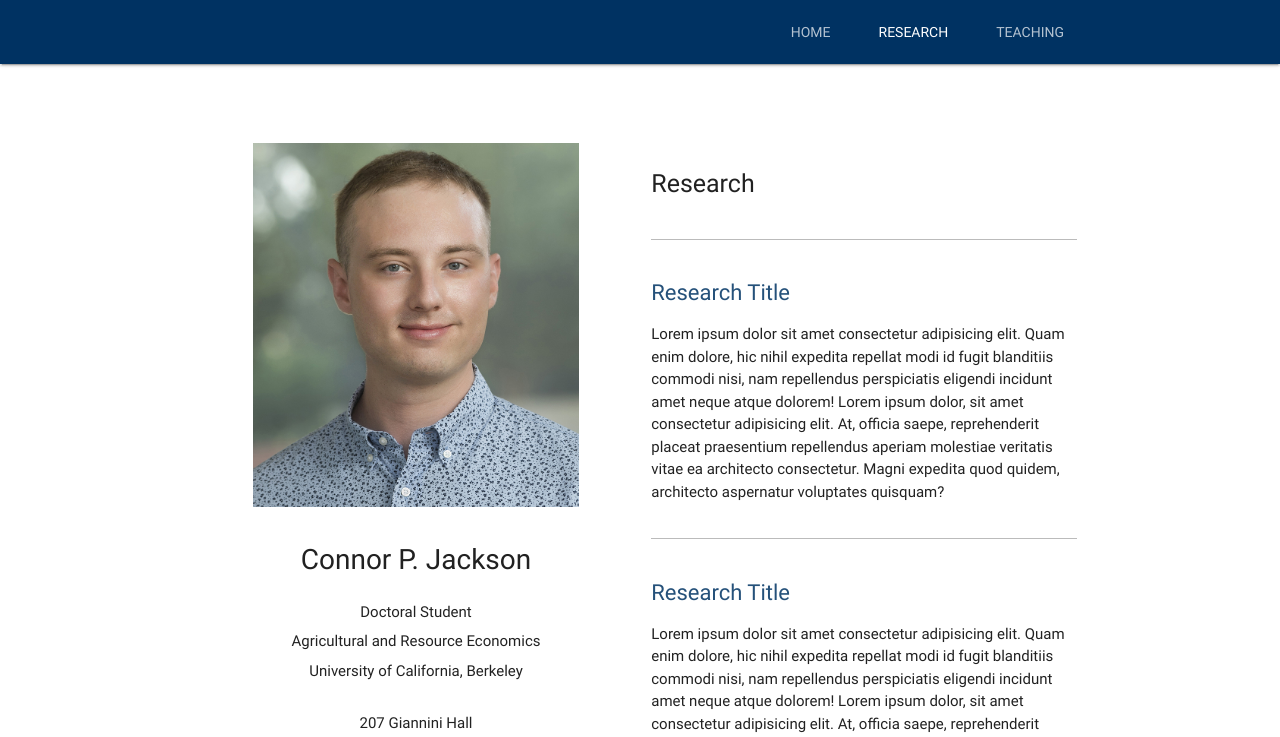
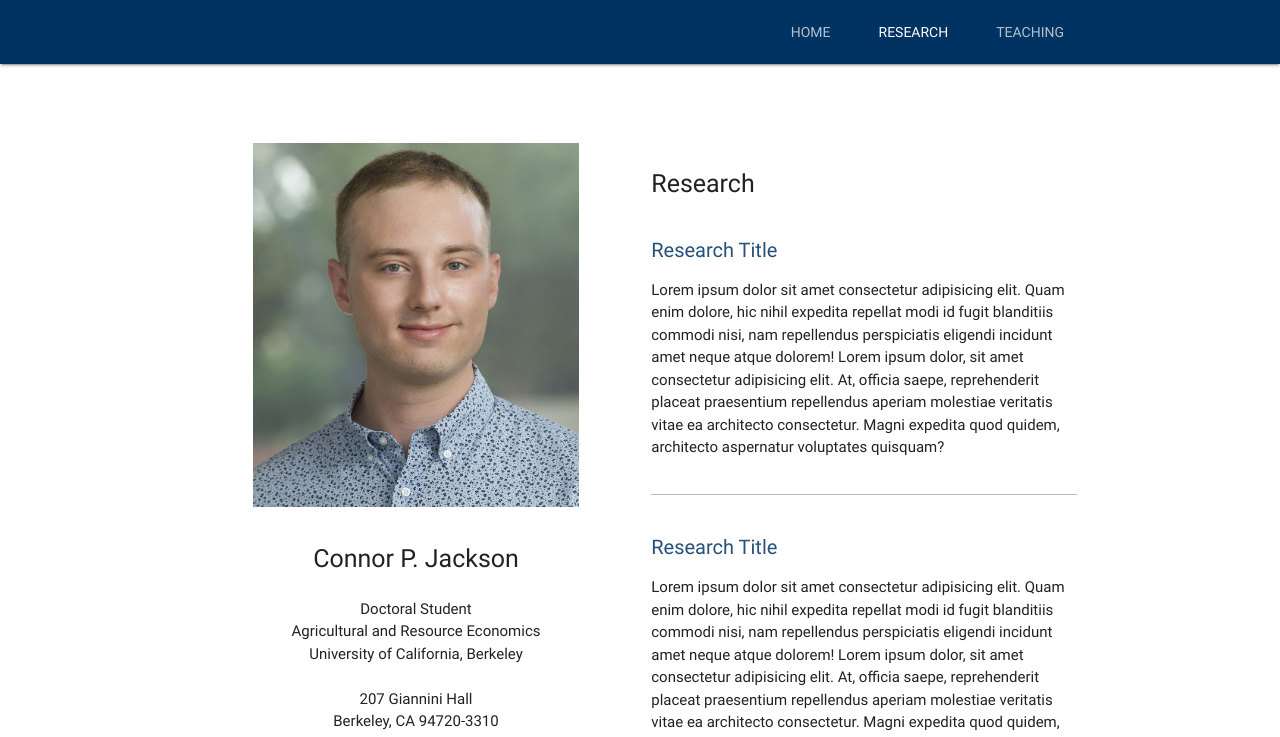
Before and after one commit to pfvatterott/Connor-Portfolio, a plain HTML site: page index.html in a window 1280 px wide. Both pictures are taken after a click on the link "RESEARCH". Shown: the top 737 px of the page. Drawn offline with nearby package versions, Linux system fonts and the light colour scheme; a web font is replaced by a local one.

Commit message:
updated from connorp.io

```diff
--- a/index.html
+++ b/index.html
@@ -100,17 +100,17 @@
               <section id="research">
                 <h2 class="section-title">Research</h2>
 
-                <article class="research-article">
+                <article>
                   <a href="https://www.google.com/" target="_blank" class="research-link"><h3>Research Title</h3></a>
                   <p>Lorem ipsum dolor sit amet consectetur adipisicing elit. Quam enim dolore, hic nihil expedita repellat modi id fugit blanditiis commodi nisi, nam repellendus perspiciatis eligendi incidunt amet neque atque dolorem! Lorem ipsum dolor, sit amet consectetur adipisicing elit. At, officia saepe, reprehenderit placeat praesentium repellendus aperiam molestiae veritatis vitae ea architecto consectetur. Magni expedita quod quidem, architecto aspernatur voluptates quisquam?</p>
                 </article>
 
-                <article class="research-article">
+                <article>
                   <a href="https://www.google.com/" target="_blank" class="research-link"><h3>Research Title</h3></a>
                   <p>Lorem ipsum dolor sit amet consectetur adipisicing elit. Quam enim dolore, hic nihil expedita repellat modi id fugit blanditiis commodi nisi, nam repellendus perspiciatis eligendi incidunt amet neque atque dolorem! Lorem ipsum dolor, sit amet consectetur adipisicing elit. At, officia saepe, reprehenderit placeat praesentium repellendus aperiam molestiae veritatis vitae ea architecto consectetur. Magni expedita quod quidem, architecto aspernatur voluptates quisquam?</p>
                 </article>
 
-                <article class="research-article">
+                <article>
                   <a href="https://www.google.com/" target="_blank" class="research-link"><h3>Research Title</h3></a>
                   <p>Lorem ipsum dolor sit amet consectetur adipisicing elit. Quam enim dolore, hic nihil expedita repellat modi id fugit blanditiis commodi nisi, nam repellendus perspiciatis eligendi incidunt amet neque atque dolorem! Lorem ipsum dolor, sit amet consectetur adipisicing elit. At, officia saepe, reprehenderit placeat praesentium repellendus aperiam molestiae veritatis vitae ea architecto consectetur. Magni expedita quod quidem, architecto aspernatur voluptates quisquam?</p>
                 </article>
@@ -120,17 +120,17 @@
               <section id="teaching">
                 <h2 class="section-title">Teaching</h2>
 
-                <article class="teaching-article">
+                <article>
                   <h3>Teaching Title</h3>
                   <p>Lorem ipsum dolor sit amet consectetur adipisicing elit. Quam enim dolore, hic nihil expedita repellat modi id fugit blanditiis commodi nisi, nam repellendus perspiciatis eligendi incidunt amet neque atque dolorem! Lorem ipsum dolor, sit amet consectetur adipisicing elit. At, officia saepe, reprehenderit placeat praesentium repellendus aperiam molestiae veritatis vitae ea architecto consectetur. Magni expedita quod quidem, architecto aspernatur voluptates quisquam?</p>
                 </article>
 
-                <article class="teaching-article">
+                <article>
                   <h3>Teaching Title</h3>
                   <p>Lorem ipsum dolor sit amet consectetur adipisicing elit. Quam enim dolore, hic nihil expedita repellat modi id fugit blanditiis commodi nisi, nam repellendus perspiciatis eligendi incidunt amet neque atque dolorem! Lorem ipsum dolor, sit amet consectetur adipisicing elit. At, officia saepe, reprehenderit placeat praesentium repellendus aperiam molestiae veritatis vitae ea architecto consectetur. Magni expedita quod quidem, architecto aspernatur voluptates quisquam?</p>
                 </article>
 
-                <article class="teaching-article">
+                <article>
                   <h3>Teaching Title</h3>
                   <p>Lorem ipsum dolor sit amet consectetur adipisicing elit. Quam enim dolore, hic nihil expedita repellat modi id fugit blanditiis commodi nisi, nam repellendus perspiciatis eligendi incidunt amet neque atque dolorem! Lorem ipsum dolor, sit amet consectetur adipisicing elit. At, officia saepe, reprehenderit placeat praesentium repellendus aperiam molestiae veritatis vitae ea architecto consectetur. Magni expedita quod quidem, architecto aspernatur voluptates quisquam?</p>
                 </article>
@@ -164,13 +164,21 @@
       });
       $("#home-button").click(function() {
         $(".tabs").tabs('select_tab', 'home')
-      })
+      });
       $("#research-button").click(function() {
         $(".tabs").tabs('select_tab', 'research')
-      })
+      });
       $("#teaching-button").click(function() {
         $(".tabs").tabs('select_tab', 'teaching')
-      })
+      });
+      // selects second child element
+      $("#research").children().eq(1).addClass("first-research-article")
+      // select all articles besides first two
+      $("#research").children().slice(2).addClass("research-article")
+      // selects second child element
+      $("#teaching").children().eq(1).addClass("first-teaching-article")
+      // select all articles besides first two
+      $("#teaching").children().slice(2).addClass("teaching-article")
     });
   </script>
 
--- a/style.css
+++ b/style.css
@@ -9,7 +9,7 @@ flex: 1 0 auto;
 }
 
 h1 {
-    font-size: 28px;
+    font-size: 25px;
 }
 
 h2 {
@@ -17,7 +17,7 @@ h2 {
 }
 
 h3 {
-    font-size: 22px;
+    font-size: 20px;
 }
 
 /* Navbar Color*/
@@ -51,7 +51,7 @@ h3 {
 }
 
 .contact-padding {
-    margin-bottom: -8px !important;
+    margin-bottom: -1em !important;
 }
 
 /* Size of Profile Pic */
@@ -98,10 +98,18 @@ h3 {
     padding-bottom: 20px;
 }
 
+.first-research-article {
+    padding-bottom: 20px;
+}
+
 .research-article {
     border-top: 1px solid #bbb;
     padding-bottom: 20px;
     padding-top: 20px;
+}
+
+.first-teaching-article {
+    padding-bottom: 20px;
 }
 
 .teaching-article {
```
Also changed, not shown: android-chrome-192x192.png (added), android-chrome-512x512.png (added), apple-touch-icon.png (added), favicon-16x16.png (added), favicon-32x32.png (added), favicon.ico (added), site.webmanifest (added), 1 other file.
